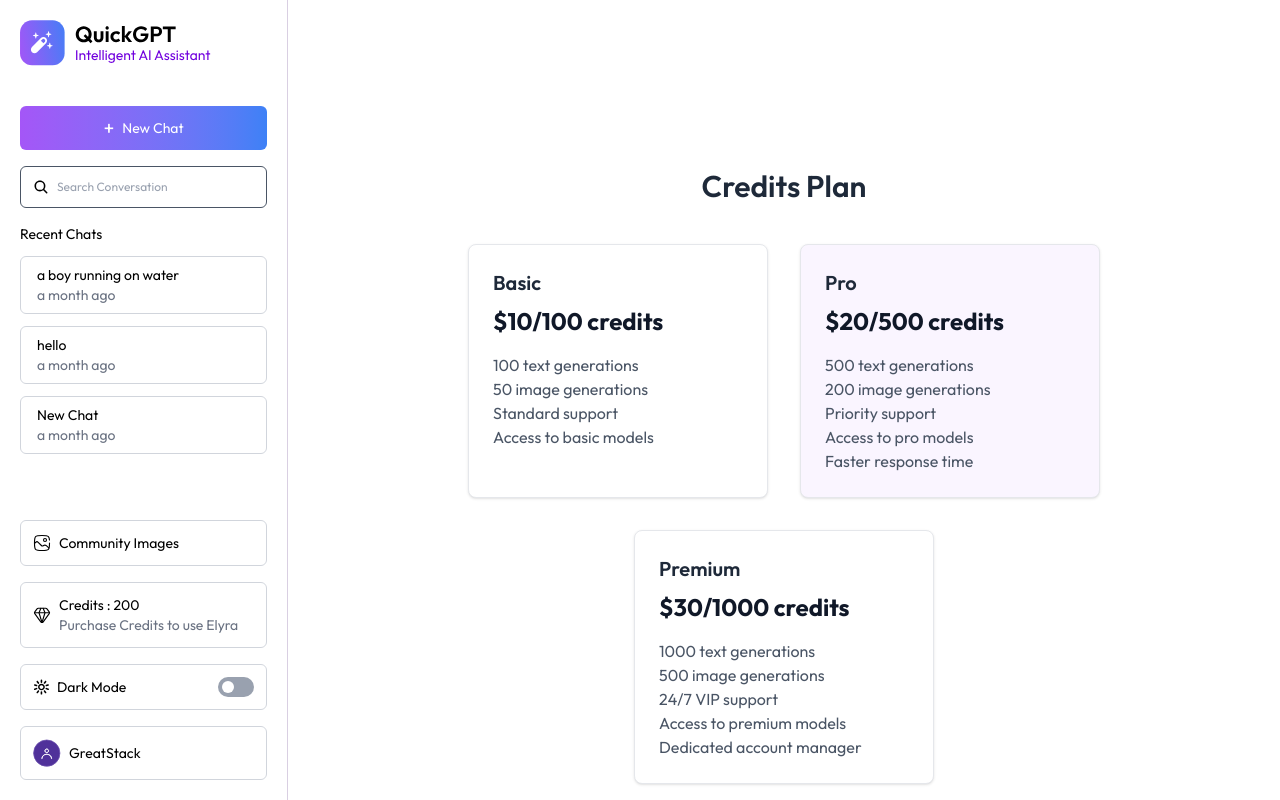
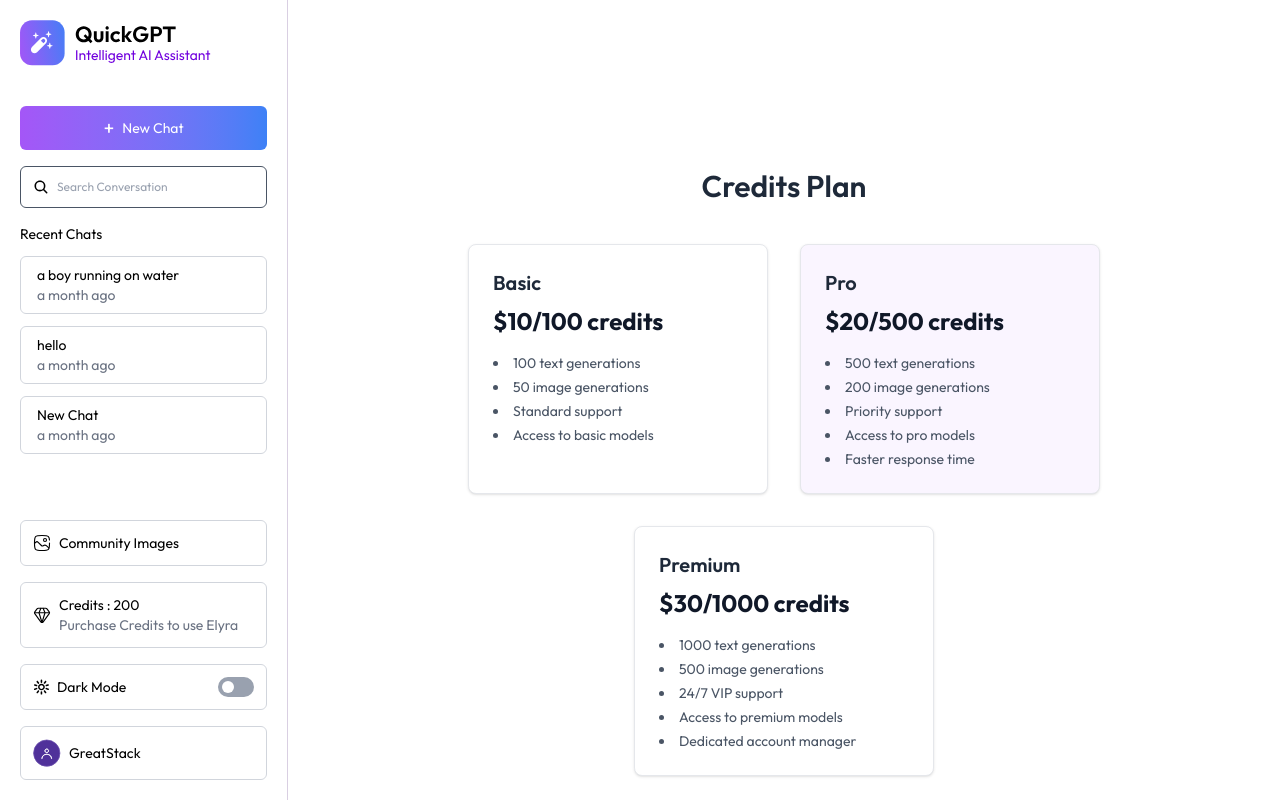
Before and after one commit to kojing777/LamaAI, a React (Vite) app in the folder Frontend/: page /credits in a window 1280 px wide. Built offline with nearby package versions, Linux system fonts and the light colour scheme.

Commit message:
Add styling classes to the features list in Credits component

```diff
--- a/Frontend/src/pages/Credits.jsx
+++ b/Frontend/src/pages/Credits.jsx
@@ -42,7 +42,7 @@ const Credits = () => {
                 ${plan.price}
                 <span>{''}/{plan.credits} credits</span>
               </p>
-              <ul>
+              <ul className="list-disc list-inside text-sm text-gray-700 dark:text-purple-200 space-y-1">
                 {plan.features.map((feature, index) => (
                   <li
                     key={index}
```
